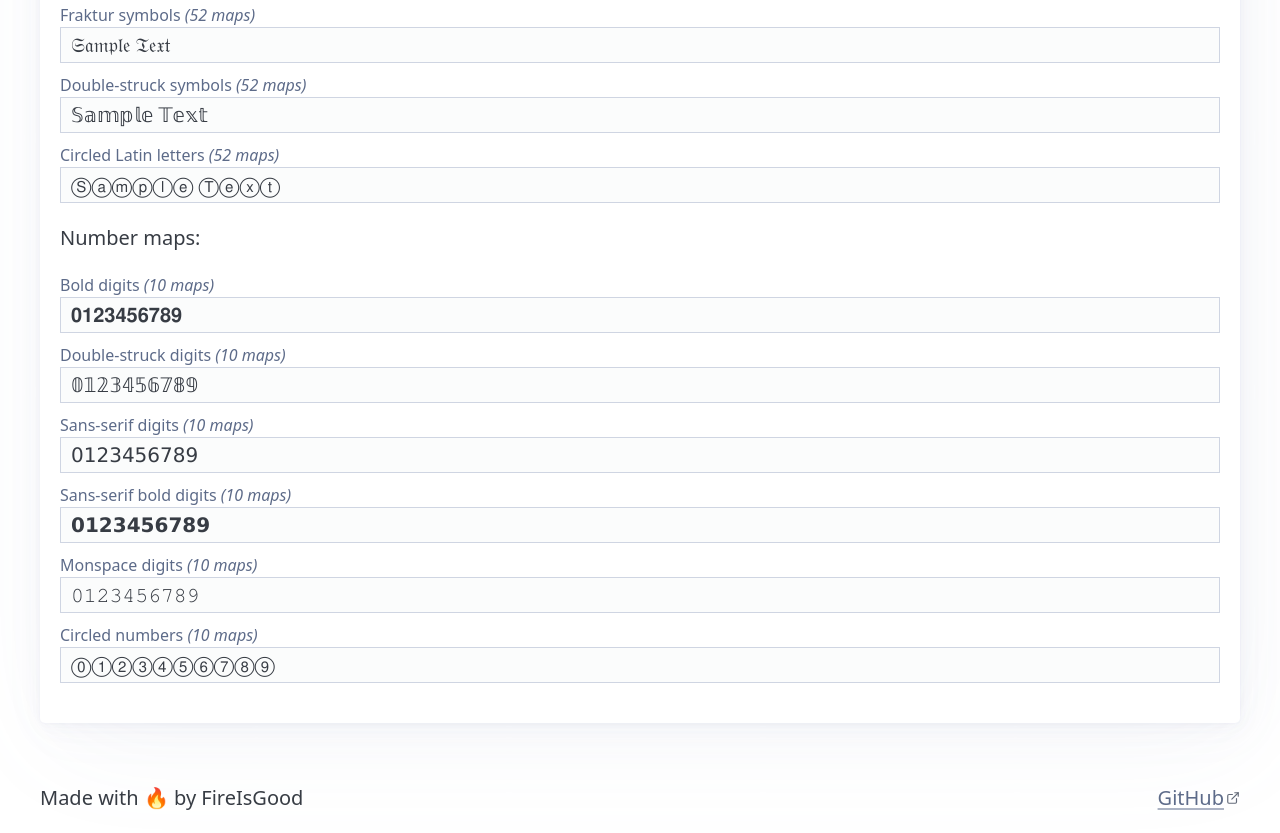
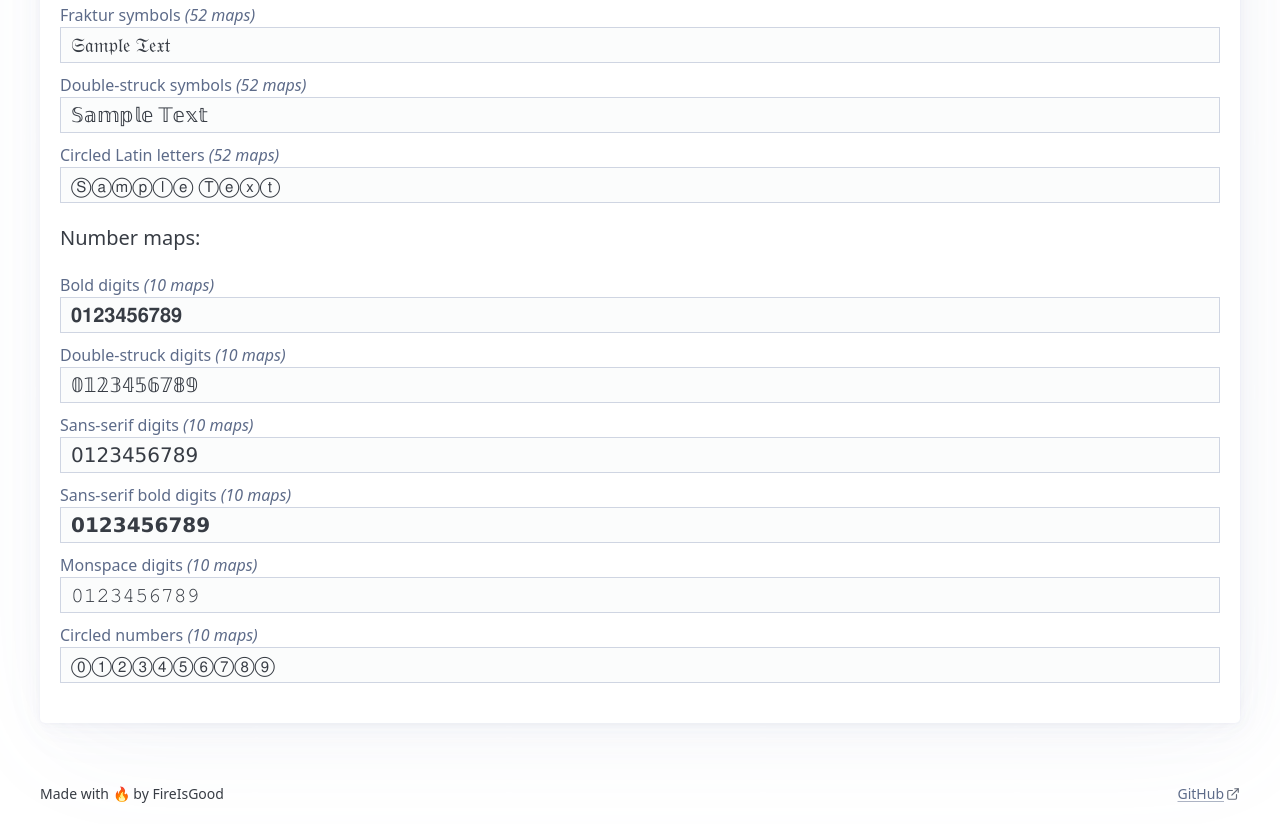
Before and after one commit to FireIsGood/fancy-text, an Astro site: page / in a window 1280 px wide. Shown: the part 879-1712 px from the top of the page. Built offline with nearby package versions, Linux system fonts and the light colour scheme; Astro itself is replaced by a stand-in of ours.

Commit message:
feat: shrink footer font size

```diff
--- a/src/pages/index.astro
+++ b/src/pages/index.astro
@@ -38,4 +38,8 @@ import ThemeToggle from "@/components/ThemeToggle.svelte";
       margin: 0;
     }
   }
+
+  footer {
+    font-size: 14px;
+  }
 </style>
```
